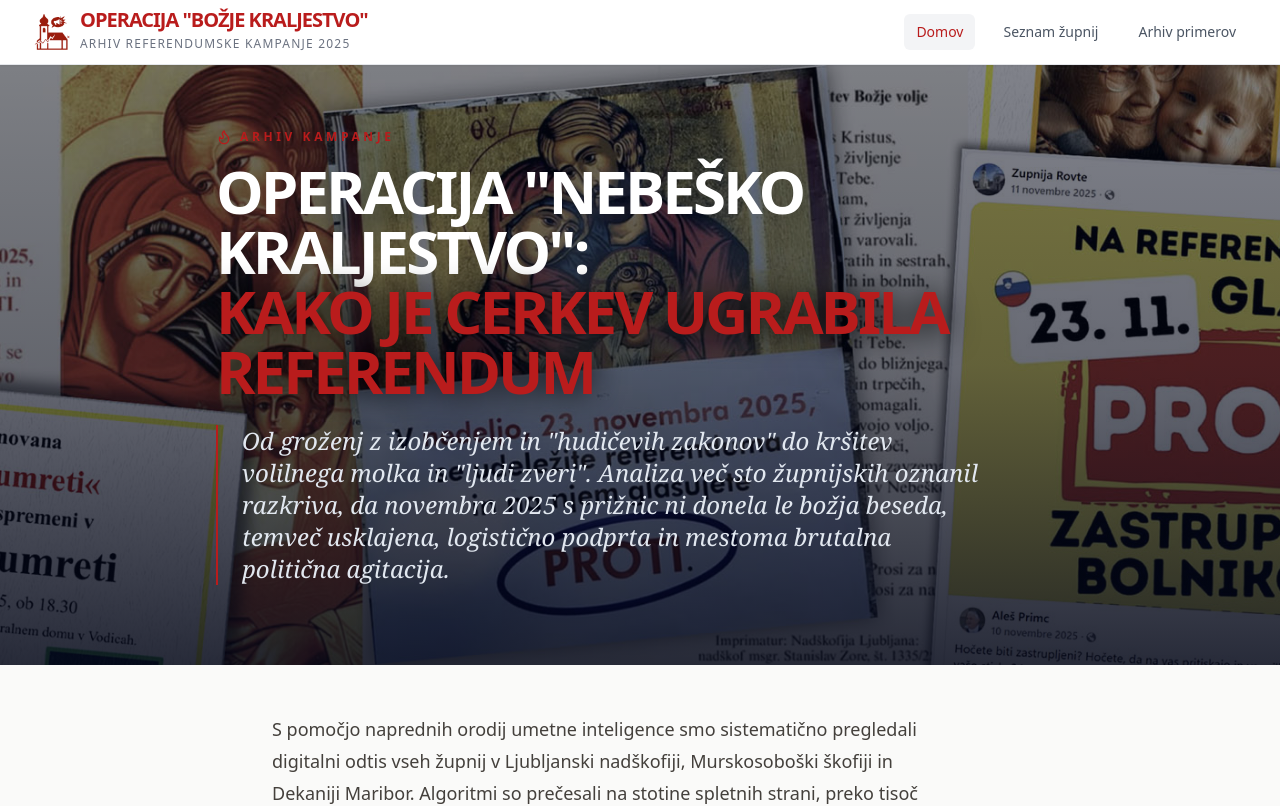
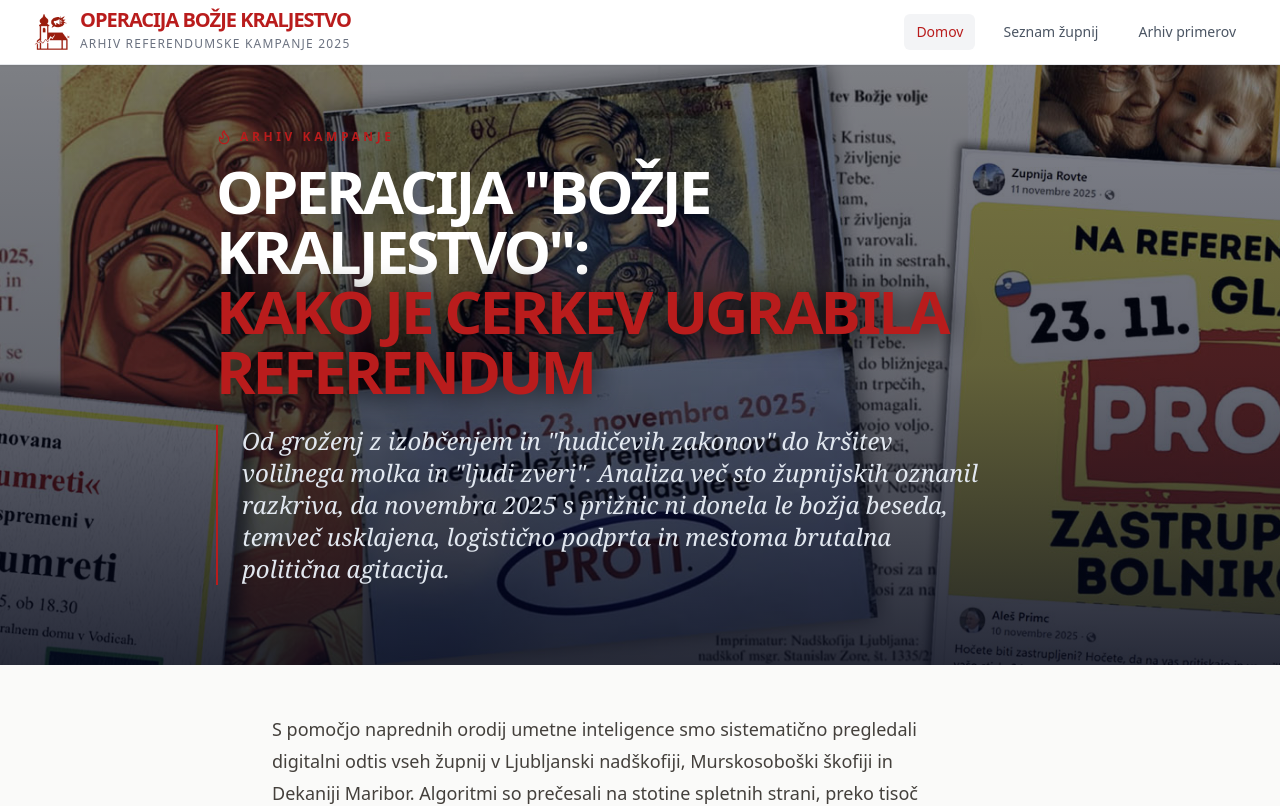
Before and after one commit to timkmecl/cerkev-referendum, a React (Vite) app: page /#/ in a window 1280 px wide. Shown: the top 806 px of the page. Built offline with nearby package versions, Linux system fonts and the light colour scheme.

Commit message:
fix titles and alt text for consistency across the application

```diff
--- a/index.html
+++ b/index.html
@@ -7,21 +7,21 @@
     <title>Arhiv referendumske kampanje 2025</title>
 
     <!-- Primary Meta Tags -->
-    <title>Operacija "Nebeško kraljestvo" — Kako je Cerkev ugrabila referendum</title>
-    <meta name="title" content="Operacija Nebeško kraljestvo — Kako je Cerkev ugrabila referendum" />
+    <title>Operacija "Božje kraljestvo" - Kako je Cerkev ugrabila referendum</title>
+    <meta name="title" content="Operacija Božje kraljestvo - Kako je Cerkev ugrabila referendum" />
     <meta name="description" content="Analiza več sto župnijskih oznanil razkriva usklajeno, logistično podprto in mestoma brutalno politično agitacijo s prižnic." />
 
     <!-- Open Graph / Facebook -->
     <meta property="og:type" content="website" />
     <meta property="og:url" content="https://kmecl.eu/cerkev-referendum/" />
-    <meta property="og:title" content="Operacija Nebeško kraljestvo" />
+    <meta property="og:title" content="Operacija Božje kraljestvo - Kako je Cerkev ugrabila referendum" />
     <meta property="og:description" content="Analiza več sto župnijskih oznanil razkriva usklajeno, logistično podprto in mestoma brutalno politično agitacijo s prižnic." />
     <meta property="og:image" content="https://kmecl.eu/cerkev-referendum/assets/header.jpg" />
 
     <!-- Twitter -->
     <meta property="twitter:card" content="summary_large_image" />
     <meta property="twitter:url" content="https://kmecl.eu/cerkev-referendum/" />
-    <meta property="twitter:title" content="Operacija Nebeško kraljestvo" />
+    <meta property="twitter:title" content="Operacija Božje kraljestvo - Kako je Cerkev ugrabila referendum" />
     <meta property="twitter:description" content="Analiza več sto župnijskih oznanil razkriva usklajeno, logistično podprto in mestoma brutalno politično agitacijo s prižnic." />
     <meta property="twitter:image" content="https://kmecl.eu/cerkev-referendum/assets/header.jpg" />
   </head>
--- a/src/components/Layout.jsx
+++ b/src/components/Layout.jsx
@@ -31,7 +31,7 @@ const Layout = ({ children }) => {
                   style={redFilter}
                 />
                 <div className="hidden sm:block">
-                  <h1 className="text-xl font-bold tracking-tighter uppercase leading-none text-church-red">Operacija "Božje kraljestvo"</h1>
+                  <h1 className="text-xl font-bold tracking-tighter uppercase leading-none text-church-red">Operacija Božje kraljestvo</h1>
                   <span className="text-xs text-gray-500 tracking-widest uppercase">Arhiv referendumske kampanje 2025</span>
                 </div>
               </Link>
--- a/src/pages/Article.jsx
+++ b/src/pages/Article.jsx
@@ -12,7 +12,7 @@ const Article = () => {
         {/* Background Image */}
         <img
           src={`${import.meta.env.BASE_URL}assets/header.jpg`}
-          alt="Operacija Božja Volja Header"
+          alt="Operacija Božje kraljestvo Header"
           className="absolute inset-0 w-full h-full object-cover object-center opacity-50"
         />
 
@@ -27,7 +27,7 @@ const Article = () => {
                 </p>
 
                 <h1 className="text-5xl md:text-6xl lg:text-6xl font-black text-white mb-6 tracking-tighter leading-[0.95] uppercase">
-                    Operacija "Nebeško kraljestvo": <br/>
+                    Operacija "Božje kraljestvo": <br/>
                     {/* shadow under text */}
                     <span className="text-church-red drop-shadow-[0_0_15px_rgba(0,0,0,0.9)]">Kako je Cerkev ugrabila referendum</span>
                 </h1>
```
